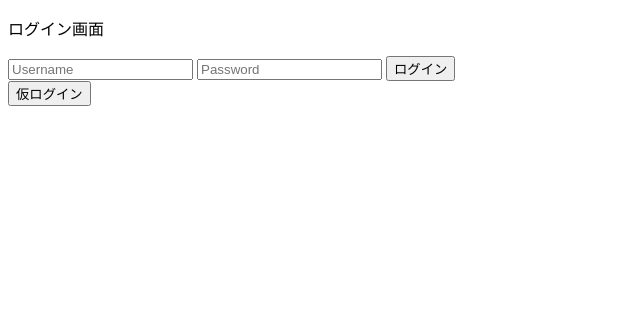
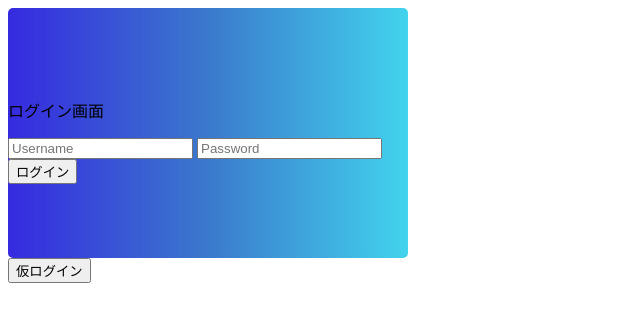
Before and after one commit to kazukikikikii/kazukikikikii.github.io, a PHP site: page /imghenka.html in a window 1280 px wide. Shown: the top 322 px of the page, without its empty margins (0-640 px from the left). Run offline with PHP 8.4, Linux system fonts and the light colour scheme.

Commit message:
Update text_ani.css

```diff
--- a/css/text_ani.css
+++ b/css/text_ani.css
@@ -1,3 +1,20 @@
+.anim-box {
+  background: linear-gradient(to right, #362ae0 0%,#3b79cc 50%,#42d3ed 100%);
+  border-radius: 5px;
+  max-width: 400px;
+  height: 250px;
+  display: flex;
+  justify-content: center;
+  align-items: center;
+}
+
+.text_e{
+  color: brown;
+  text-align: center;
+  font-size: larger;
+  font-family: 'Caveat', cursive;
+}
+
 .anim-box.fadein.is-animated {
   animation: fadeIn 0.7s cubic-bezier(0.33, 1, 0.68, 1) forwards;
 }
```
